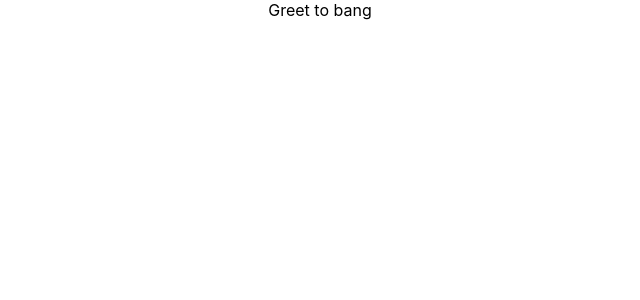
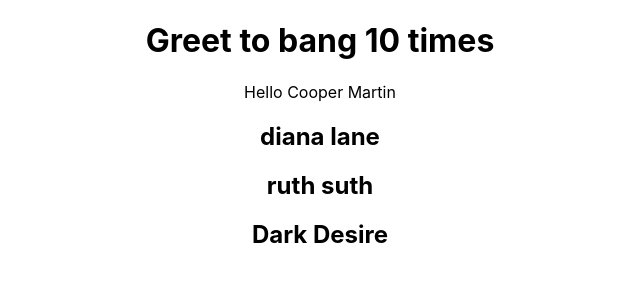
Before and after one commit to shanushikhar/React-typescript, a React (Create React App) app: page / in a window 1280 px wide. Shown: the top 300 px of the page, without its empty margins (320-960 px from the left). Built offline with nearby package versions, Linux system fonts and the light colour scheme.

Commit message:
Added Advanced Props with Array & objects

```diff
--- a/src/App.tsx
+++ b/src/App.tsx
@@ -1,12 +1,34 @@
-import React from 'react';
-import logo from './logo.svg';
-import './App.css';
-import Greet from './components/Greet';
+import "./App.css";
+import Greet from "./components/Greet";
+import Person from "./components/Person";
+import { PersonList } from "./components/PersonList";
 
 function App() {
+  const name = {
+    first: "Cooper",
+    last: "Martin",
+  };
+
+  const personNames = [
+    {
+      firstname: "diana",
+      lastname: "lane",
+    },
+    {
+      firstname: "ruth",
+      lastname: "suth",
+    },
+    {
+      firstname: "Dark",
+      lastname: "Desire",
+    },
+  ];
+
   return (
     <div className="App">
-      <Greet name={'bang'} />
+      <Greet name={"bang"} number={10} isLoggedIn={true} />
+      <Person namexyz={name} />
+      <PersonList names={personNames} />
     </div>
   );
 }
--- a/src/components/Greet.tsx
+++ b/src/components/Greet.tsx
@@ -1,11 +1,18 @@
 import React from 'react'
 
+// we can also use interface, all upto se
 type DefinigProps = {
-    name:String
+    name : string,
+    number: number,
+    isLoggedIn: boolean
 }
 
 export default function Greet(props:DefinigProps) {
   return (
-    <div>Greet to {props.name}</div>
+    <div>
+        <h1>
+        {props.isLoggedIn && `Greet to ${props.name} ${props.number} times`}
+        </h1>
+    </div>
   )
 }
--- /dev/null
+++ b/src/components/Person.tsx
@@ -0,0 +1,13 @@
+interface nameProps {
+    namexyz : {
+        first:string
+        last:string
+    }
+}
+
+export default function Person(props:nameProps) {
+
+  return (
+    <div>Hello {props.namexyz.first} {props.namexyz.last}</div>
+  )
+}
--- /dev/null
+++ b/src/components/PersonList.tsx
@@ -0,0 +1,20 @@
+type namesArrayProps = {
+  names: {
+    firstname: string;
+    lastname: string;
+  }[];
+};
+
+export const PersonList = (props: namesArrayProps) => {
+  return (
+    <div>
+      {props.names.map((name) => {
+        return (
+          <h2 key={name.firstname}>
+            {name.firstname} {name.lastname}
+          </h2>
+        );
+      })}
+    </div>
+  );
+};
```
